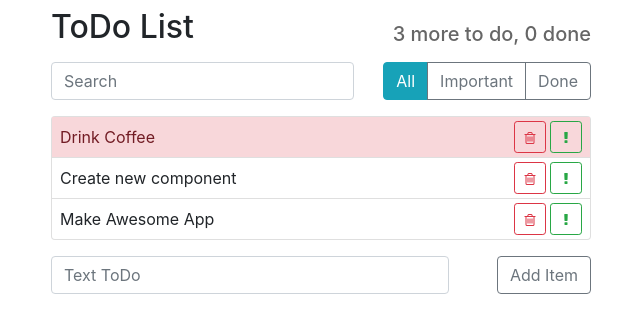
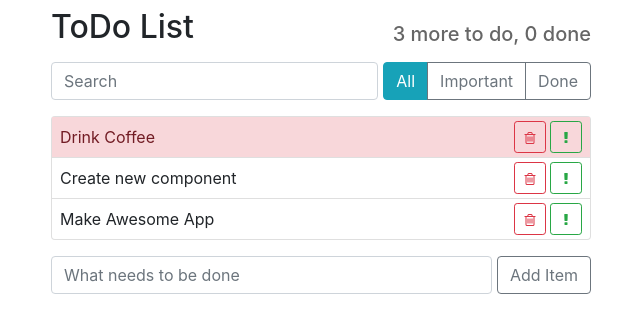
Before and after one commit to KrKrainov/todo-list, a React (Create React App) app: page / in a window 1280 px wide. Shown: the top 332 px of the page, without its empty margins (319-959 px from the left). Built offline with nearby package versions, Linux system fonts and the light colour scheme.

Commit message:
upgrade ItemAddForm Component

```diff
--- a/src/components/App.js
+++ b/src/components/App.js
@@ -55,7 +55,7 @@ class App extends PureComponent {
                     <AppHeader
                         countItem={data.length}
                         countDone={data.filter((item) => item.done).length}/>
-                    <div className="row">
+                    <div className="d-flex">
                         <SearchPanel/>
                         <ItemStatusFilter/>
                     </div>
--- a/src/components/ItemAddForm/ItemAddForm.css
+++ b/src/components/ItemAddForm/ItemAddForm.css
@@ -0,0 +1,3 @@
+.item-add-form input[type=text] {
+    margin-right: 5px;
+}
--- a/src/components/ItemAddForm/ItemAddForm.js
+++ b/src/components/ItemAddForm/ItemAddForm.js
@@ -3,26 +3,36 @@ import React, { PureComponent } from 'react';
 import './ItemAddForm.css';
 
 export default class ItemAddForm extends PureComponent {
-    submitForm = (event) => {
+    state = {
+        label: ''
+    };
+
+    onChangeLabel = (event) => {
+        this.setState({ label: event.target.value })
+    };
+
+    onSubmitForm = (event) => {
         event.preventDefault();
-        this.props.onItemAdded(event.target.querySelector('input[type=text]').value);
+        this.props.onItemAdded(this.state.label);
+        this.setState({ label: '' })
     };
 
     render() {
         return (
             <form
-                className="item-add-form row mt-3"
-                onSubmit={this.submitForm}>
-                <div className="col-sm-9">
-                    <input className="form-control mb-3" type="text" placeholder="Text ToDo"/>
-                </div>
-                <div className="col-sm-3">
-                    <button
-                        type="submit"
-                        className="btn btn-outline-secondary float-right">
-                        Add Item
-                    </button>
-                </div>
+                className="item-add-form mt-3 d-flex"
+                onSubmit={this.onSubmitForm}>
+                <input
+                    className="form-control"
+                    type="text"
+                    placeholder="What needs to be done"
+                    onChange={this.onChangeLabel}
+                    value={this.state.label}
+                />
+                <input
+                    type="submit"
+                    className="btn btn-outline-secondary"
+                    value="Add Item"/>
             </form>
         )
     }
--- a/src/components/ItemStatusFilter/ItemStatusFilter.js
+++ b/src/components/ItemStatusFilter/ItemStatusFilter.js
@@ -3,12 +3,10 @@ import React, { PureComponent } from "react";
 export default class ItemStatusFilter extends PureComponent {
     render() {
         return (
-            <div className="col-sm-5">
-                <div className="btn-group float-right">
-                    <button type="button" className="btn btn-info">All</button>
-                    <button type="button" className="btn btn-outline-secondary">Important</button>
-                    <button type="button" className="btn btn-outline-secondary">Done</button>
-                </div>
+            <div className="btn-group float-right mb-3">
+                <button type="button" className="btn btn-info">All</button>
+                <button type="button" className="btn btn-outline-secondary">Important</button>
+                <button type="button" className="btn btn-outline-secondary">Done</button>
             </div>
         )
     }
--- /dev/null
+++ b/src/components/SearchPanel/SearchPanel.css
@@ -0,0 +1,3 @@
+.search-panel {
+    margin-right: 5px;
+}
--- a/src/components/SearchPanel/SearchPanel.js
+++ b/src/components/SearchPanel/SearchPanel.js
@@ -1,10 +1,10 @@
 import React from 'react';
+
+import './SearchPanel.css';
 
 const SearchPanel = () => {
     return (
-        <div className="col-sm-7">
-            <input className="form-control mb-3" type="search" placeholder="Search" aria-label="Search"/>
-        </div>
+        <input className="search-panel form-control mb-3" type="search" placeholder="Search" aria-label="Search"/>
     )
 };
 
```
